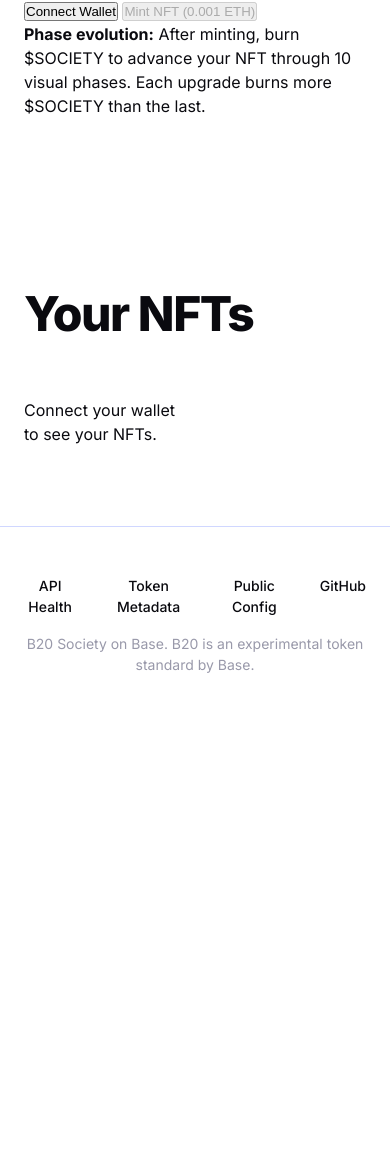
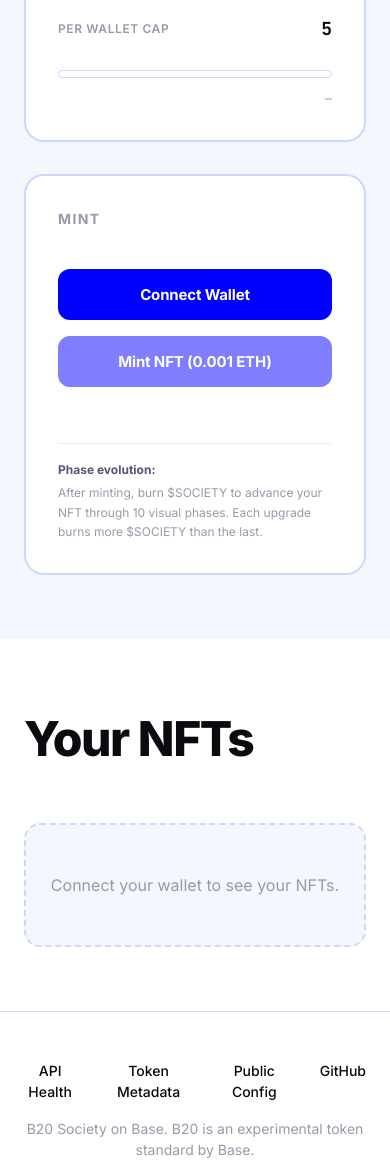
Before and after one commit to b20society/b20society, a website with bundled scripts: page public/mint.html in a window 390 px wide. Shown: the part 828-2000 px from the top of the page. Before the commit the page ends 1551 px from the top, so only its background shows below. Built offline with nearby package versions, Linux system fonts and the light colour scheme.

Commit message:
Add CSS for mint page (buttons, mint cards, status messages)

```diff
--- a/public/css/style.css
+++ b/public/css/style.css
@@ -533,6 +533,249 @@ header {
   font-weight: 600;
 }
 
+/* ---------- Buttons ---------- */
+.btn {
+  display: inline-flex;
+  align-items: center;
+  justify-content: center;
+  gap: 8px;
+  padding: 14px 24px;
+  font-family: var(--font-display);
+  font-size: 15px;
+  font-weight: 700;
+  border-radius: 12px;
+  border: 2px solid transparent;
+  cursor: pointer;
+  transition: transform 0.15s, background 0.2s, border-color 0.2s;
+  text-decoration: none;
+  letter-spacing: -0.01em;
+}
+
+.btn:hover {
+  transform: translateY(-1px);
+}
+
+.btn:active {
+  transform: translateY(0);
+}
+
+.btn:disabled {
+  opacity: 0.5;
+  cursor: not-allowed;
+  transform: none;
+}
+
+.btn-primary {
+  background: var(--accent);
+  color: var(--accent-text);
+}
+
+.btn-primary:hover:not(:disabled) {
+  background: var(--accent-dim);
+  color: var(--accent-text);
+}
+
+.btn-secondary {
+  background: transparent;
+  color: var(--accent);
+  border-color: var(--accent);
+}
+
+.btn-secondary:hover:not(:disabled) {
+  background: var(--accent);
+  color: var(--accent-text);
+}
+
+.btn-full {
+  width: 100%;
+}
+
+/* ---------- Mint page ---------- */
+.hero-mint {
+  padding: 80px 0 48px;
+}
+
+.hero-mint .symbol {
+  font-size: 16px;
+  margin-bottom: 24px;
+}
+
+.mint-section {
+  background: var(--bg-elev);
+  padding: 64px 0;
+}
+
+.mint-grid {
+  display: grid;
+  grid-template-columns: 1fr 1fr;
+  gap: 32px;
+  max-width: 960px;
+  margin: 0 auto;
+}
+
+.mint-card {
+  background: var(--bg-card);
+  border: 2px solid var(--border);
+  border-radius: 20px;
+  padding: 32px;
+}
+
+.mint-card-title {
+  font-size: 14px;
+  text-transform: uppercase;
+  letter-spacing: 0.1em;
+  color: var(--text-faint);
+  font-weight: 700;
+  margin-bottom: 24px;
+}
+
+.mint-stats {
+  list-style: none;
+  display: grid;
+  gap: 16px;
+}
+
+.mint-stats li {
+  display: flex;
+  justify-content: space-between;
+  align-items: center;
+  padding: 12px 0;
+  border-bottom: 1px solid var(--border-light);
+  font-size: 14px;
+}
+
+.mint-stats li:last-child {
+  border-bottom: none;
+}
+
+.mint-stats .label {
+  color: var(--text-faint);
+  text-transform: uppercase;
+  letter-spacing: 0.05em;
+  font-size: 12px;
+  font-weight: 600;
+}
+
+.mint-stats .value {
+  font-family: var(--font-mono);
+  color: var(--text);
+  font-weight: 700;
+  font-size: 18px;
+}
+
+.mint-pct {
+  margin-top: 12px;
+  font-size: 12px;
+  font-family: var(--font-mono);
+  color: var(--text-faint);
+  text-align: right;
+}
+
+.mint-card-action {
+  display: flex;
+  flex-direction: column;
+  gap: 16px;
+}
+
+.wallet-address {
+  font-family: var(--font-mono);
+  font-size: 14px;
+  color: var(--accent);
+  background: var(--accent-light);
+  padding: 12px 16px;
+  border-radius: 8px;
+  text-align: center;
+  font-weight: 600;
+}
+
+.wallet-mints {
+  font-size: 14px;
+  color: var(--text-dim);
+  text-align: center;
+  font-family: var(--font-mono);
+}
+
+.wallet-mints span {
+  color: var(--accent);
+  font-weight: 700;
+}
+
+.mint-status {
+  font-size: 14px;
+  font-family: var(--font-mono);
+  padding: 12px 16px;
+  border-radius: 8px;
+  text-align: center;
+  min-height: 20px;
+}
+
+.mint-status-info {
+  background: var(--accent-light);
+  color: var(--accent);
+  border: 1px solid rgba(0, 0, 255, 0.2);
+}
+
+.mint-status-success {
+  background: rgba(0, 200, 100, 0.1);
+  color: #008844;
+  border: 1px solid rgba(0, 200, 100, 0.3);
+}
+
+.mint-status-error {
+  background: rgba(255, 100, 100, 0.1);
+  color: #cc0000;
+  border: 1px solid rgba(255, 100, 100, 0.3);
+}
+
+.mint-note {
+  font-size: 12px;
+  color: var(--text-faint);
+  line-height: 1.6;
+  padding-top: 16px;
+  border-top: 1px solid var(--border-light);
+}
+
+.mint-note strong {
+  color: var(--text-dim);
+  display: block;
+  margin-bottom: 4px;
+}
+
+/* ---------- Your NFTs section ---------- */
+.your-nfts-section {
+  padding: 64px 0;
+}
+
+.empty-state {
+  grid-column: 1 / -1;
+  text-align: center;
+  padding: 48px 24px;
+  color: var(--text-faint);
+  font-size: 16px;
+  background: var(--bg-elev);
+  border: 2px dashed var(--border);
+  border-radius: 16px;
+}
+
+.nft-header {
+  display: flex;
+  justify-content: space-between;
+  align-items: end;
+  margin-bottom: 48px;
+  gap: 24px;
+  flex-wrap: wrap;
+}
+
+.header-nav a.active {
+  color: var(--accent);
+}
+
+@media (max-width: 900px) {
+  .mint-grid {
+    grid-template-columns: 1fr;
+  }
+}
+
 /* ---------- Footer ---------- */
 footer {
   padding: 48px 0;
```
